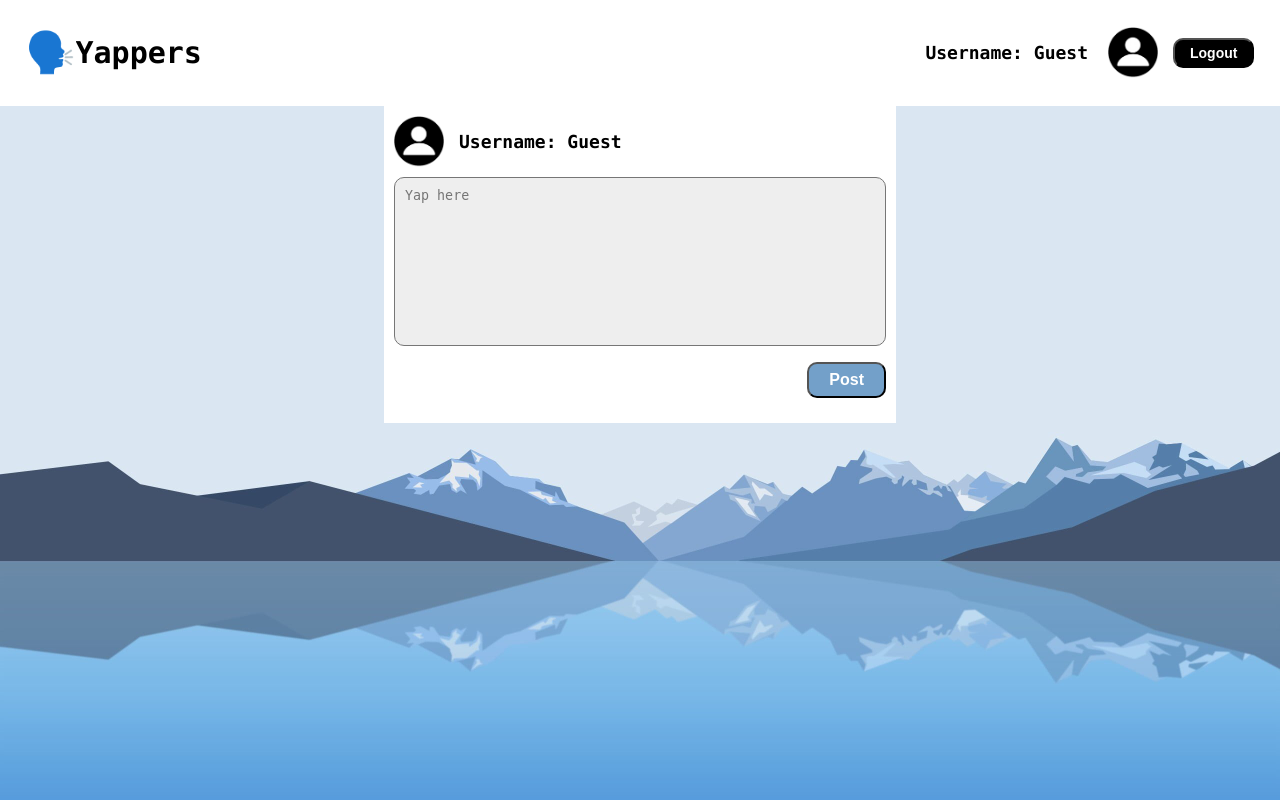
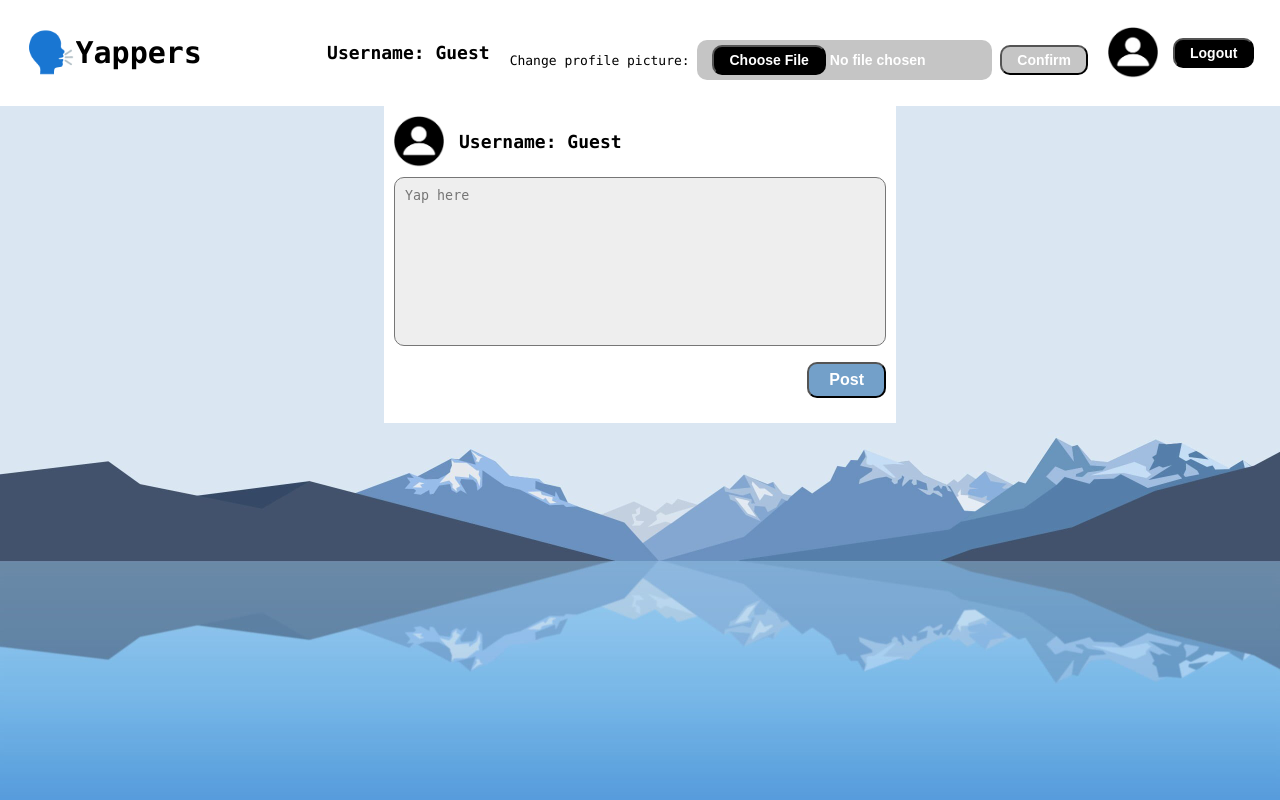
Before and after one commit to jonahwhat/gilbert, a Flask app: page /application in a window 1280 px wide. Run offline with Flask 3, Linux system fonts and the light colour scheme; data that the repository does not hold is empty.

Commit message:
trying to figure out flask file uploading
not going well :(

```diff
--- a/docker-compose.yml
+++ b/docker-compose.yml
@@ -6,6 +6,8 @@ services:
       - '27017:27017'
   app:
     build: .
+    volumes:
+      - ./static:/path/to/your/flask/app/static
     environment:
       WAIT_HOSTS: mongo:27017
     ports:
--- a/server.py
+++ b/server.py
@@ -3,11 +3,16 @@ from flask import Flask, render_template, request, send_from_directory, make_res
 from markupsafe import escape
 from util.auth import *
 from util.posts import *
+from util.image import *
 from flask import session
+from werkzeug.utils import secure_filename
+from pathlib import Path
 
 
 app = Flask(__name__)
 app.config['SESSION_COOKIE_HTTPONLY'] = True
+app.config['UPLOAD_FOLDER'] = 'static'
+ALLOWED_EXTENSIONS = {'png', 'jpg', 'jpeg'}
 app.secret_key = 'cse312secretkeymoment1612!'
 
 # setting up database
@@ -96,6 +101,35 @@ def serve_css(filename):
     return send_from_directory('static/css', filename, mimetype='text/css')
 
 
+@app.route('/image-upload', methods=['POST'])
+def handle_image():
+
+
+    if 'upload_profile_pic' not in request.files:
+        return 'there is no image in the form!'
+
+    image = request.files['upload_profile_pic']
+
+    filename = secure_filename(str(escape(image.filename)))
+    printMsg(filename)
+
+    my_file = Path(__file__).parent.resolve() / filename
+    printMsg(my_file)
+
+
+    image.save(my_file)
+
+    image_url = url_for('static', filename=filename)
+
+
+    # return my_file
+
+    response = make_response(redirect(url_for("index")))
+    # handle_profile_image_upload()
+    return f'The image is uploaded. You can view it <a href="{image_url}">here</a>.'
+
+
+
 @app.route('/print')
 def printMsg(message):
     output = f"\n\033[32m=== Printing to Console ===\033[0m\n\033[97m{message}\033[0m\n\033[32m=== End of Message ===\033[0m"
--- a/static/css/main.css
+++ b/static/css/main.css
@@ -25,6 +25,7 @@
 
 .left-nav,
 .right-nav {
+  padding: 5px 0;
   display: flex;
   align-items: center;
 }
@@ -43,6 +44,28 @@
   font: bold 18px "Lucida Console";
 }
 
+.imageUploadText {
+  margin-right: 20px;
+  font: 13px "Lucida Console";
+}
+
+.imageUploadText input {
+    padding: 5px 15px;
+    background: #c5c5c5;
+    border-radius: 10px;
+    color: #fff;
+    font: bold 14px Arial;
+}
+
+input::file-selector-button {
+  padding: 5px 15px;
+  background: #000000;
+  border-radius: 10px;
+  color: #fff;
+  font: bold 14px Arial;
+}
+
+
 .avatar {
   width: 50px;
   margin-right: 15px;
@@ -55,6 +78,8 @@
   color: #fff;
   font: bold 14px Arial;
 }
+
+
 
 .feed {
   width: 100vw;
--- a/templates/application.html
+++ b/templates/application.html
@@ -19,6 +19,14 @@
         </div>
         <div class="right-nav">
           <h3 class="username">Username: {{username|safe}}</h3>
+          <h3 class="imageUploadText">
+          <form action="/image-upload" id="image-chat" method="post" enctype="multipart/form-data">
+            <br/>
+            <label for="chat-image">Change profile picture:</label>
+            <input id="chat-image" type="file" name="upload_profile_pic">
+            <input type="submit" value="Confirm">
+          </h3>
+        </form>
           <img
             class="avatar"
             src="/static/img/Profile-Avatar-PNG-Picture.png"
@@ -55,9 +63,9 @@
               ></textarea>
             </div>
             <div class="create-footer">
-              <!-- <button class="add-media-button">
-                <img src="/static/img/media.png" />
-              </button> -->
+                <!-- <button class="add-media-button">
+                  <img src="/static/img/media.png" />
+                </button> -->
               <button class="post-button" onclick="sendPost()">Post</button>
               <!-- <button class="post-button" onclick="updatePost()">Update Posts</button> -->
             </div>
```
